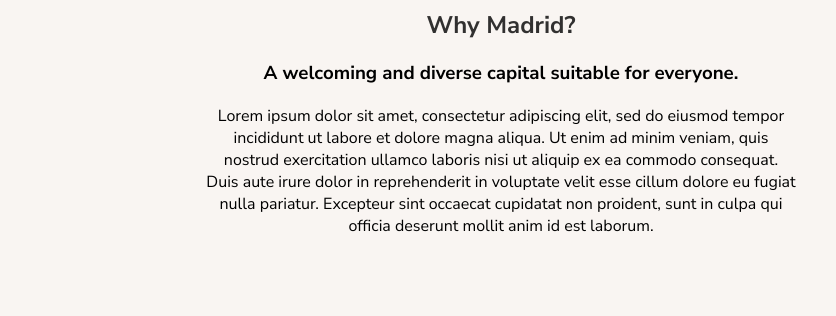
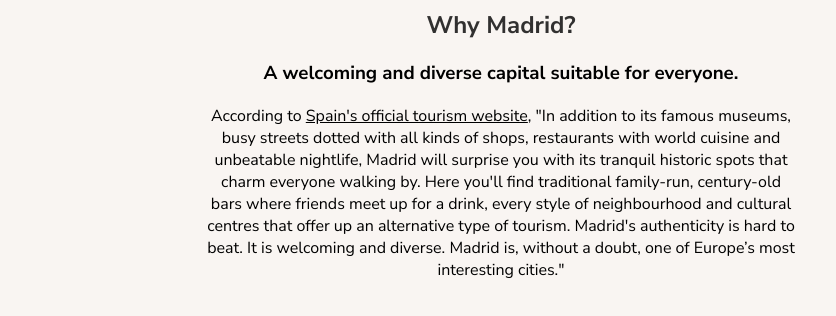
Before and after one commit to therankofjedimaster/travel-project, a plain HTML site: page index.html in a window 1280 px wide. Shown: the part 484-800 px from the top of the page, 444-1280 px from the left. Drawn offline with Linux system fonts and the light colour scheme.

Commit message:
Added content.
-Added content to the "Why Madrid" section.

```diff
--- a/index.html
+++ b/index.html
@@ -32,16 +32,17 @@
             <div class="text-box">
                 <h2 class="text-center">Why Madrid?</h2>
                 <h3 class="text-center">A welcoming and diverse capital suitable for everyone.</h3>
-                <p class="text-center">Lorem ipsum dolor sit amet, consectetur adipiscing elit, sed do eiusmod
-                    tempor incididunt ut
-                    labore
-                    et
-                    dolore magna aliqua. Ut enim ad minim veniam, quis nostrud exercitation ullamco laboris nisi ut
-                    aliquip
-                    ex ea commodo consequat. Duis aute irure dolor in reprehenderit in voluptate velit esse cillum
-                    dolore eu
-                    fugiat nulla pariatur. Excepteur sint occaecat cupidatat non proident, sunt in culpa qui officia
-                    deserunt mollit anim id est laborum.</p>
+                <p class="text-center">According to <a href="https://www.spain.info/en/destination/madrid/"
+                        target="_blank"> Spain's official tourism website</a>,
+                    "In addition to its famous museums, busy streets dotted with all kinds of shops, restaurants with
+                    world cuisine and
+                    unbeatable nightlife, Madrid will surprise you with its tranquil historic spots that charm everyone
+                    walking by. Here
+                    you'll find traditional family-run, century-old bars where friends meet up for a drink, every style
+                    of neighbourhood and
+                    cultural centres that offer up an alternative type of tourism. Madrid's authenticity is hard to
+                    beat. It is welcoming
+                    and diverse. Madrid is, without a doubt, one of Europe’s most interesting cities."</p>
             </div>
         </section>
 
@@ -85,7 +86,7 @@
                             Great Argentinean empanadas in the heart of the city.
                         </p>
                         <h3>Address:</h3>
-                        <p>Calle Mayor, 44</p>
+                        <p>Calle Mayor, 44.</p>
                         <h3>What I like about it</h3>
                         <p>
                             Very nice meal deals, the empanadas are big and have a lot of filling.
--- a/style.css
+++ b/style.css
@@ -83,6 +83,14 @@ footer {
 }
 footer a {
   color: rgb(240, 236, 231);
+}
+
+.text-box a {
+  color: black;
+}
+.text-box a:hover {
+  color: rgb(241, 114, 10);
+  cursor: grab;
 }
 
 footer li {
```
